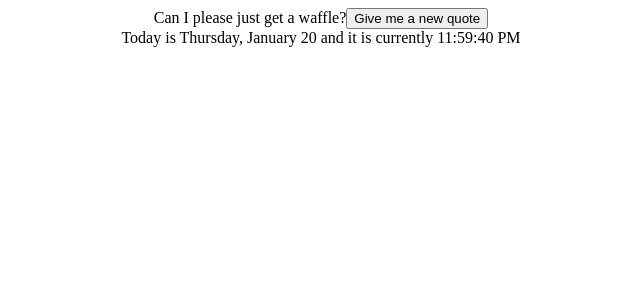
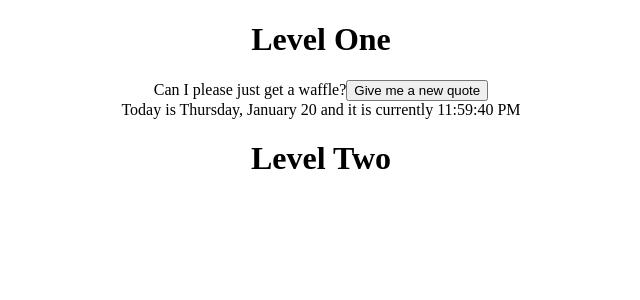
Before and after one commit to kellytso04/hook-line-sinker, a React app: page / in a window 1280 px wide. Shown: the top 300 px of the page, without its empty margins (319-959 px from the left). Built offline with nearby package versions, Linux system fonts and the light colour scheme.

Commit message:
Renames directory

```diff
--- a/client/App.jsx
+++ b/client/App.jsx
@@ -1,7 +1,7 @@
 // TODO: What else will we need to import from React?
 import React from 'react';
-import Message from './Level 1/Message.jsx';
-import Clock from './Level 1/Clock.jsx';
+import Message from './levelOne/Message.jsx';
+import Clock from './levelOne/Clock.jsx';
 
 // TODO: Hmmmmmm, something's not right here.
 class App extends React.Component {
@@ -14,8 +14,14 @@ class App extends React.Component {
   render() {
     return (
       <div className='app'>
-        <Message samplePhrases={this.props.samplePhrases} />
-        <Clock />
+        <div id='level-one'>
+          <h1>Level One</h1>
+          <Message samplePhrases={this.props.samplePhrases} />
+          <Clock />
+        </div>
+        <div id='level-two'>
+          <h1>Level Two</h1>
+        </div>
       </div>
     )
   }
```
Also changed, not shown: client/levelOne/Clock.jsx (renamed from client/Level 1/Clock.jsx), client/levelOne/Message.jsx (renamed from client/Level 1/Message.jsx), client/levelOne/RefreshQuoteButton.jsx (renamed from client/Level 1/RefreshQuoteButton.jsx).
